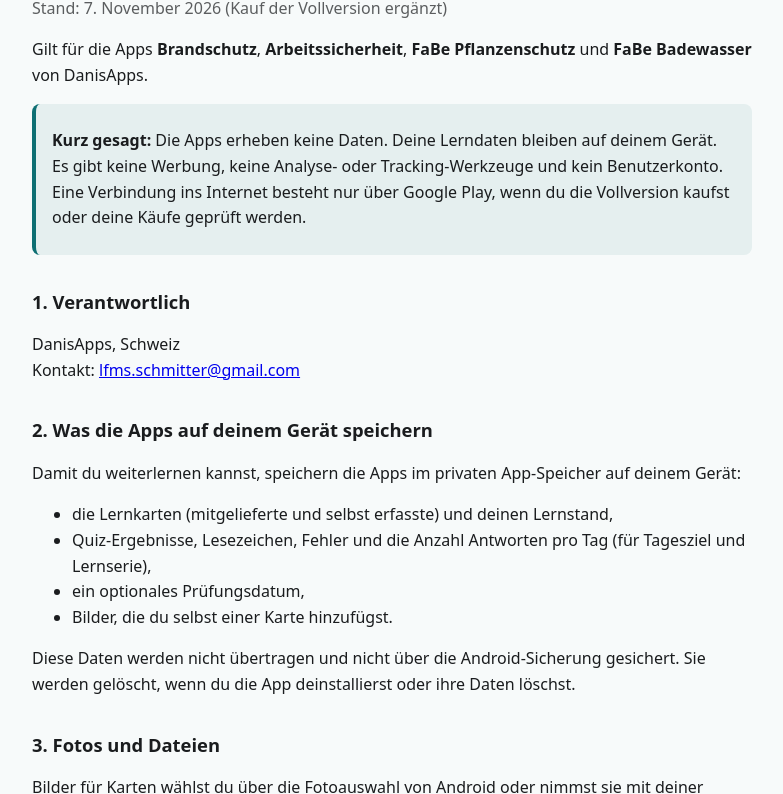
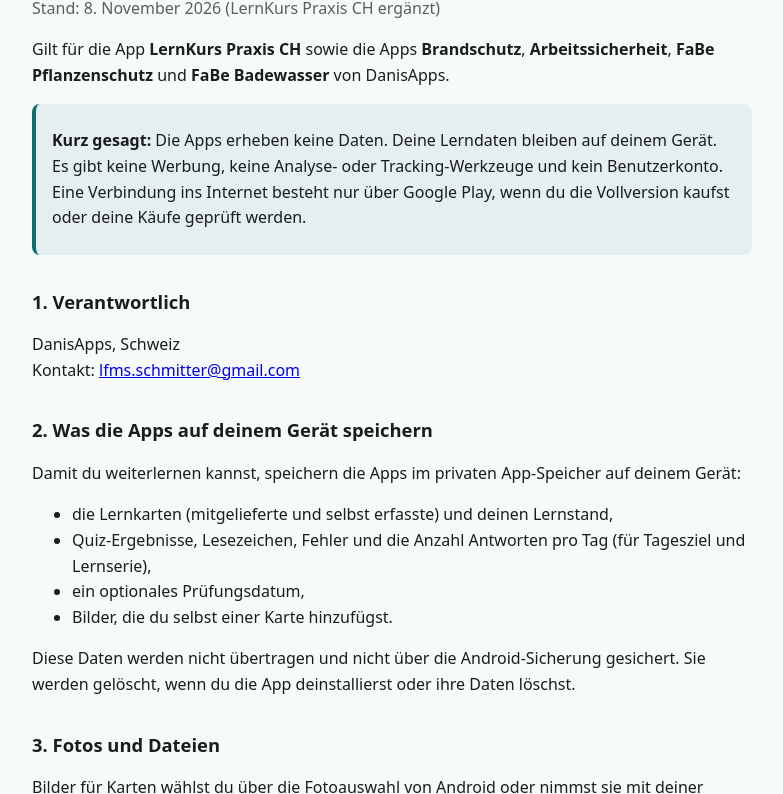
Before and after one commit to Daniloquake/foto-cleaner-datenschutz, a plain HTML site: page lernkurs.html in a window 1280 px wide. Shown: the part 105-899 px from the top of the page, without its empty margins (248-1031 px from the left). Drawn offline with Linux system fonts and the light colour scheme.

Commit message:
LernKurs-Apps: LernKurs Praxis CH ergänzt

```diff
--- a/lernkurs.html
+++ b/lernkurs.html
@@ -19,9 +19,9 @@
 <body>
 
 <h1>Datenschutzerklärung der LernKurs-Apps</h1>
-<p class="stand">Stand: 7. November 2026 (Kauf der Vollversion ergänzt)</p>
-<p>Gilt für die Apps <strong>Brandschutz</strong>, <strong>Arbeitssicherheit</strong>, <strong>FaBe Pflanzenschutz</strong>
-und <strong>FaBe Badewasser</strong> von DanisApps.</p>
+<p class="stand">Stand: 8. November 2026 (LernKurs Praxis CH ergänzt)</p>
+<p>Gilt für die App <strong>LernKurs Praxis CH</strong> sowie die Apps <strong>Brandschutz</strong>, <strong>Arbeitssicherheit</strong>,
+<strong>FaBe Pflanzenschutz</strong> und <strong>FaBe Badewasser</strong> von DanisApps.</p>
 
 <div class="kurz">
   <p><strong>Kurz gesagt:</strong> Die Apps erheben keine Daten. Deine Lerndaten bleiben auf deinem Gerät.
@@ -79,9 +79,9 @@ Daten löschen. Bei Fragen erreichst du den Entwickler unter der oben genannten
 <hr>
 
 <h1>Privacy Policy of the LernKurs apps</h1>
-<p class="stand">Last updated: 7 November 2026</p>
+<p class="stand">Last updated: 8 November 2026</p>
 <div class="kurz">
-  <p>The apps Brandschutz, Arbeitssicherheit, FaBe Pflanzenschutz and FaBe Badewasser do not collect any data.
+  <p>The apps LernKurs Praxis CH, Brandschutz, Arbeitssicherheit, FaBe Pflanzenschutz and FaBe Badewasser do not collect any data.
   Your learning data stays on your device. There are no ads, analytics, tracking or user accounts. The only
   network use is Google Play when you buy the full version or your purchases are checked.</p>
 </div>
```
